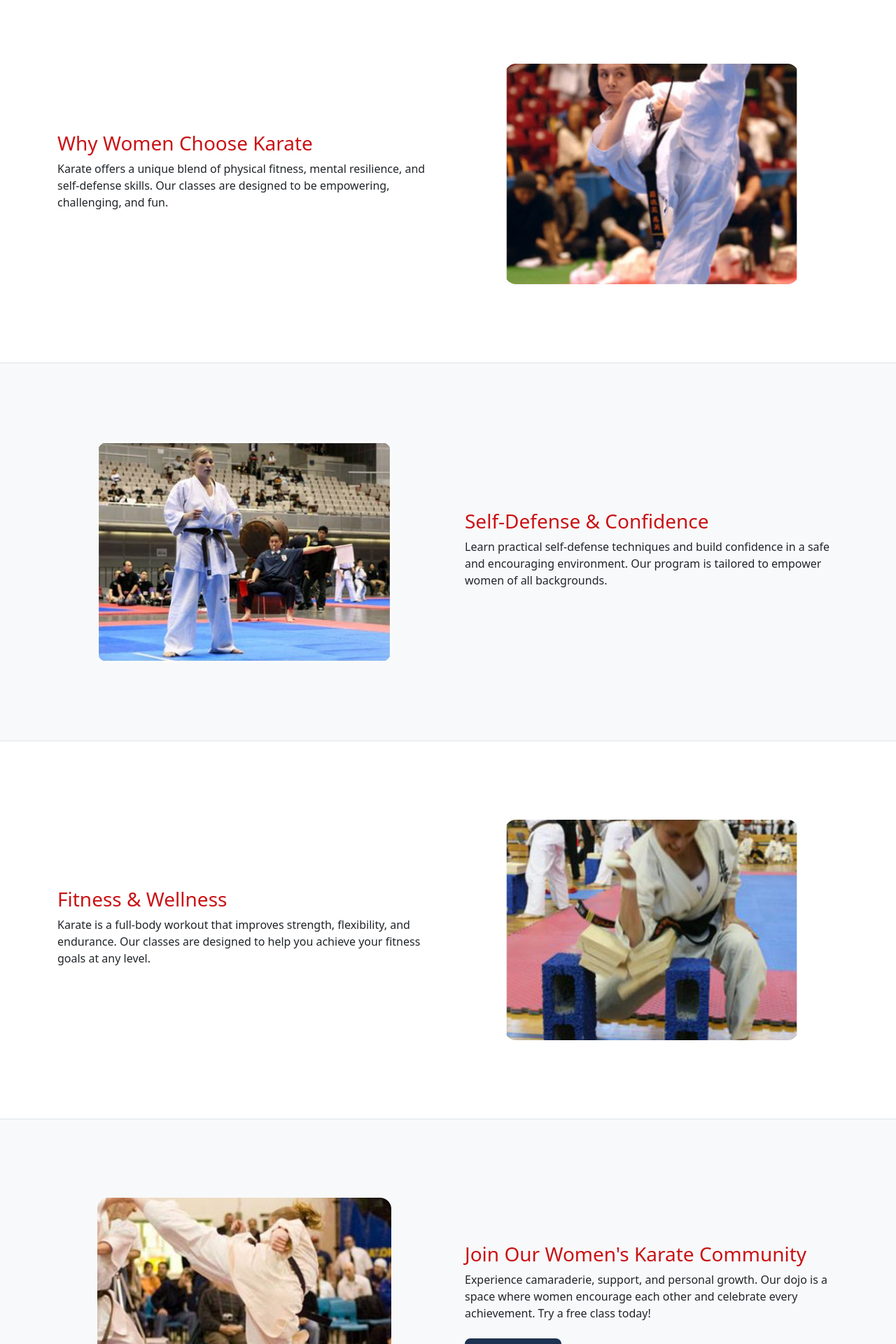
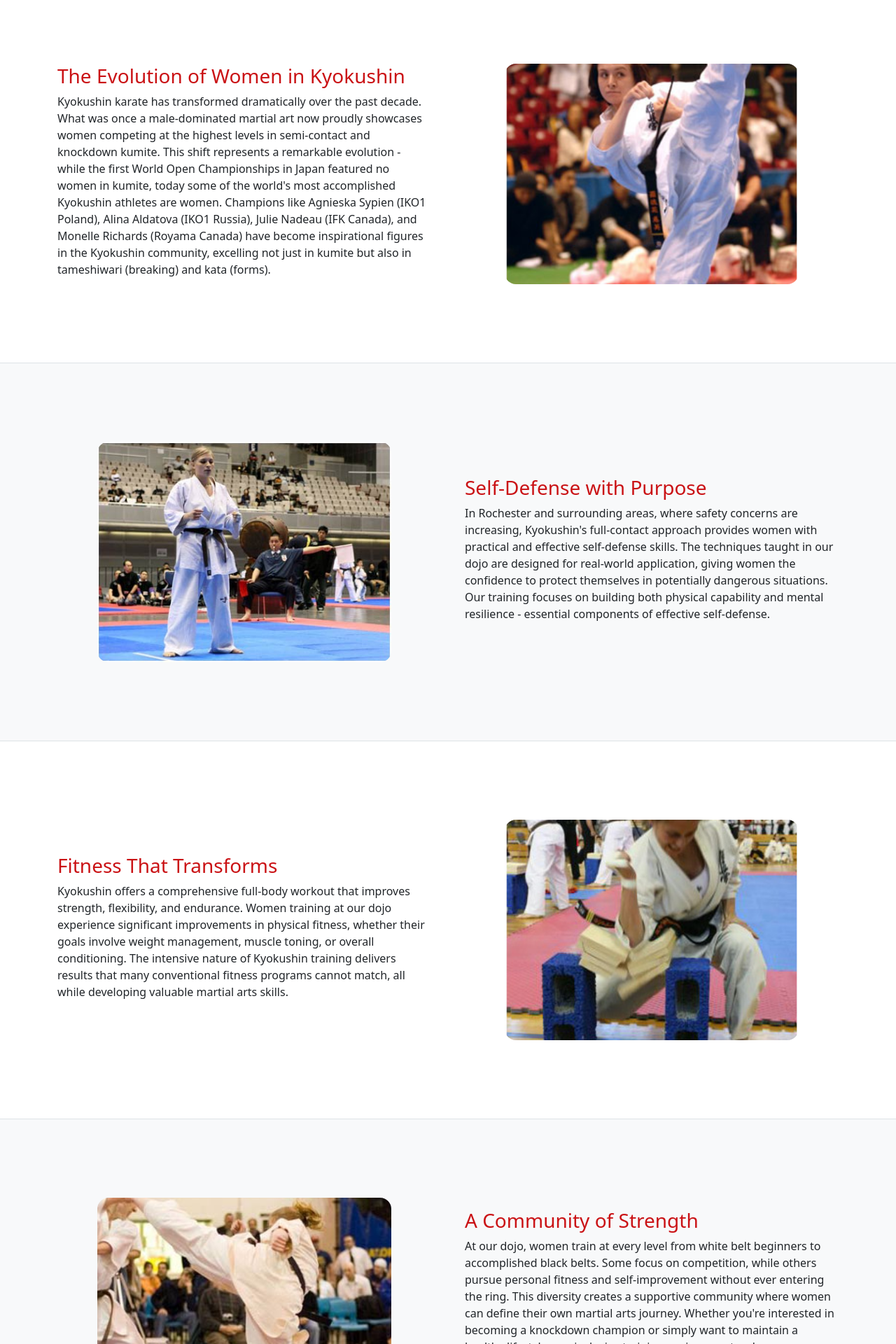
Before and after one commit to sjvarnum/website-mutekikyokushin, a React (Vite) app: page /womens-karate in a window 1280 px wide. Shown: the part 740-2660 px from the top of the page at 70% size. Built offline with nearby package versions, Linux system fonts and the light colour scheme.

Commit message:
feat: update Women's Karate page with program details and image sections

```diff
--- a/src/pages/WomensKaratePage.tsx
+++ b/src/pages/WomensKaratePage.tsx
@@ -35,7 +35,6 @@ const WomensKaratePage: React.FC = () => (
             </ul>
           </div>
           <div className="col-lg-6 col-12 text-center">
-
             <img
               src={womenImg}
               alt="Women practicing karate"
@@ -58,11 +57,21 @@ const WomensKaratePage: React.FC = () => (
       <div className="container">
         <div className="row align-items-center g-5 flex-lg-row flex-column-reverse">
           <div className="col-lg-6 col-12">
-            <h2 className="h3 theme-text-red mb-2">Why Women Choose Karate</h2>
+            <h2 className="h3 theme-text-red mb-2">
+              The Evolution of Women in Kyokushin
+            </h2>
             <p className="mb-2">
-              Karate offers a unique blend of physical fitness, mental
-              resilience, and self-defense skills. Our classes are designed to
-              be empowering, challenging, and fun.
+              Kyokushin karate has transformed dramatically over the past
+              decade. What was once a male-dominated martial art now proudly
+              showcases women competing at the highest levels in semi-contact
+              and knockdown kumite. This shift represents a remarkable evolution
+              - while the first World Open Championships in Japan featured no
+              women in kumite, today some of the world's most accomplished
+              Kyokushin athletes are women. Champions like Agnieska Sypien (IKO1
+              Poland), Alina Aldatova (IKO1 Russia), Julie Nadeau (IFK Canada),
+              and Monelle Richards (Royama Canada) have become inspirational
+              figures in the Kyokushin community, excelling not just in kumite
+              but also in tameshiwari (breaking) and kata (forms).
             </p>
           </div>
           <div className="col-lg-6 col-12 text-center">
@@ -91,12 +100,17 @@ const WomensKaratePage: React.FC = () => (
         <div className="row align-items-center g-5 flex-lg-row-reverse flex-column-reverse">
           <div className="col-lg-6 col-12">
             <h2 className="h3 theme-text-red mb-2">
-              Self-Defense & Confidence
+              Self-Defense with Purpose
             </h2>
             <p className="mb-2">
-              Learn practical self-defense techniques and build confidence in a
-              safe and encouraging environment. Our program is tailored to
-              empower women of all backgrounds.
+              In Rochester and surrounding areas, where safety concerns are
+              increasing, Kyokushin's full-contact approach provides women with
+              practical and effective self-defense skills. The techniques taught
+              in our dojo are designed for real-world application, giving women
+              the confidence to protect themselves in potentially dangerous
+              situations. Our training focuses on building both physical
+              capability and mental resilience - essential components of
+              effective self-defense.
             </p>
           </div>
           <div className="col-lg-6 col-12 text-center">
@@ -124,11 +138,15 @@ const WomensKaratePage: React.FC = () => (
       <div className="container">
         <div className="row align-items-center g-5 flex-lg-row flex-column-reverse">
           <div className="col-lg-6 col-12">
-            <h2 className="h3 theme-text-red mb-2">Fitness & Wellness</h2>
+            <h2 className="h3 theme-text-red mb-2">Fitness That Transforms</h2>
             <p className="mb-2">
-              Karate is a full-body workout that improves strength, flexibility,
-              and endurance. Our classes are designed to help you achieve your
-              fitness goals at any level.
+              Kyokushin offers a comprehensive full-body workout that improves
+              strength, flexibility, and endurance. Women training at our dojo
+              experience significant improvements in physical fitness, whether
+              their goals involve weight management, muscle toning, or overall
+              conditioning. The intensive nature of Kyokushin training delivers
+              results that many conventional fitness programs cannot match, all
+              while developing valuable martial arts skills.
             </p>
           </div>
           <div className="col-lg-6 col-12 text-center">
@@ -156,13 +174,16 @@ const WomensKaratePage: React.FC = () => (
       <div className="container">
         <div className="row align-items-center g-5 flex-lg-row-reverse flex-column-reverse">
           <div className="col-lg-6 col-12">
-            <h2 className="h3 theme-text-red mb-2">
-              Join Our Women's Karate Community
-            </h2>
+            <h2 className="h3 theme-text-red mb-2">A Community of Strength</h2>
             <p className="mb-2">
-              Experience camaraderie, support, and personal growth. Our dojo is
-              a space where women encourage each other and celebrate every
-              achievement. Try a free class today!
+              At our dojo, women train at every level from white belt beginners
+              to accomplished black belts. Some focus on competition, while
+              others pursue personal fitness and self-improvement without ever
+              entering the ring. This diversity creates a supportive community
+              where women can define their own martial arts journey. Whether
+              you're interested in becoming a knockdown champion or simply want
+              to maintain a healthy lifestyle, our inclusive training
+              environment welcomes you.
             </p>
             <a href="/#contact" className="btn btn-solid-blue btn-lg mt-3">
               Contact Us
```
Lines whose indentation alone changed are shown as unchanged.
